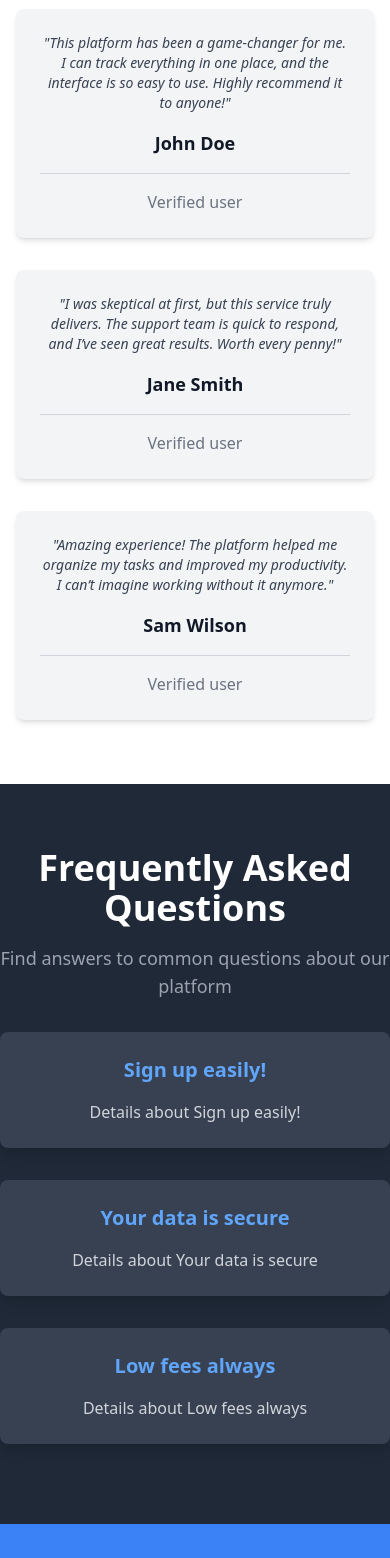
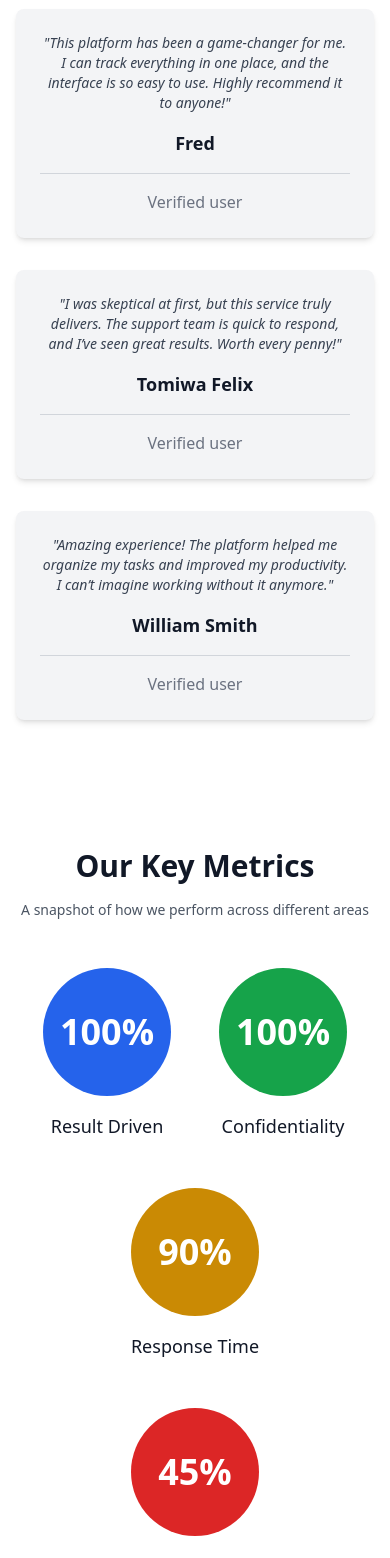
Before and after one commit to Iydeejames/crypto-retrak-agency, a React (Vite) app: page / in a window 390 px wide. Shown: the part 5420-6978 px from the top of the page. Built offline with nearby package versions, Linux system fonts and the light colour scheme.

Commit message:
Update Landingpage.jsx

```diff
--- a/src/pages/Landingpage.jsx
+++ b/src/pages/Landingpage.jsx
@@ -204,15 +204,15 @@ const LandingPage = () => {
     <div className="mt-12 flex flex-wrap justify-center gap-8">
       {[
         {
-          name: 'John Doe',
+          name: 'Fred',
           review: 'This platform has been a game-changer for me. I can track everything in one place, and the interface is so easy to use. Highly recommend it to anyone!',
         },
         {
-          name: 'Jane Smith',
+          name: 'Tomiwa Felix',
           review: 'I was skeptical at first, but this service truly delivers. The support team is quick to respond, and I’ve seen great results. Worth every penny!',
         },
         {
-          name: 'Sam Wilson',
+          name: 'William Smith',
           review: 'Amazing experience! The platform helped me organize my tasks and improved my productivity. I can’t imagine working without it anymore.',
         },
       ].map((testimonial, index) => (
@@ -233,19 +233,48 @@ const LandingPage = () => {
 
 
       {/* FAQ Section */}
-      <section className="py-16 bg-gray-800">
-        <div className="max-w-7xl mx-auto text-center">
-          <h2 className="text-4xl font-bold text-white">Frequently Asked Questions</h2>
-          <p className="text-lg mt-4 text-gray-400">
-            Find answers to common questions about our platform
-          </p>
-          <div className="mt-8 grid gap-4">
-            {['Sign up easily!', 'Your data is secure', 'Low fees always'].map((faq, index) => (
-              <FAQCard key={index} title={faq} description={`Details about ${faq}`} />
-            ))}
-          </div>
+      <section className="py-16 bg-white">
+  <div className="max-w-7xl mx-auto text-center px-4 sm:px-8">
+    <h2 className="text-3xl sm:text-4xl font-semibold text-gray-900">Our Key Metrics</h2>
+    <p className="text-sm sm:text-lg mt-4 text-gray-600">
+      A snapshot of how we perform across different areas
+    </p>
+    <div className="mt-12 flex justify-center gap-12 flex-wrap">
+      {/* Circle 1 - 100% Result Driven */}
+      <div className="flex flex-col items-center">
+        <div className="w-32 h-32 bg-blue-600 text-white rounded-full flex items-center justify-center text-4xl font-semibold">
+          100%
         </div>
-      </section>
+        <h3 className="mt-4 text-lg font-medium text-gray-900">Result Driven</h3>
+      </div>
+
+      {/* Circle 2 - 100% Confidentiality */}
+      <div className="flex flex-col items-center">
+        <div className="w-32 h-32 bg-green-600 text-white rounded-full flex items-center justify-center text-4xl font-semibold">
+          100%
+        </div>
+        <h3 className="mt-4 text-lg font-medium text-gray-900">Confidentiality</h3>
+      </div>
+
+      {/* Circle 3 - 90% Response Time */}
+      <div className="flex flex-col items-center">
+        <div className="w-32 h-32 bg-yellow-600 text-white rounded-full flex items-center justify-center text-4xl font-semibold">
+          90%
+        </div>
+        <h3 className="mt-4 text-lg font-medium text-gray-900">Response Time</h3>
+      </div>
+
+      {/* Circle 4 - 45% Corporate Management */}
+      <div className="flex flex-col items-center">
+        <div className="w-32 h-32 bg-red-600 text-white rounded-full flex items-center justify-center text-4xl font-semibold">
+          45%
+        </div>
+        <h3 className="mt-4 text-lg font-medium text-gray-900">Corporate Management</h3>
+      </div>
+    </div>
+  </div>
+</section>
+
 
       {/* Call to Action Section */}
       <section className="py-16 bg-blue-500 text-center">
```
